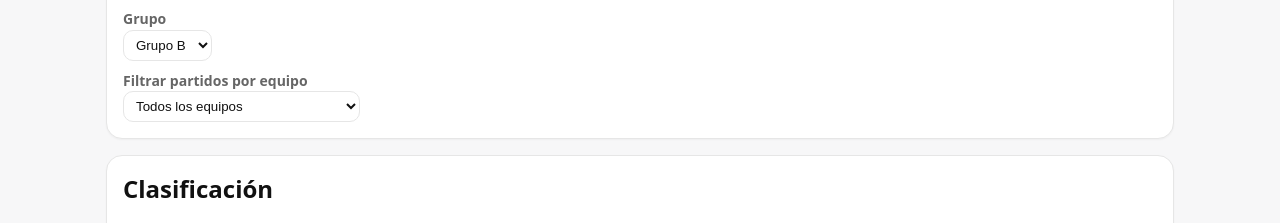
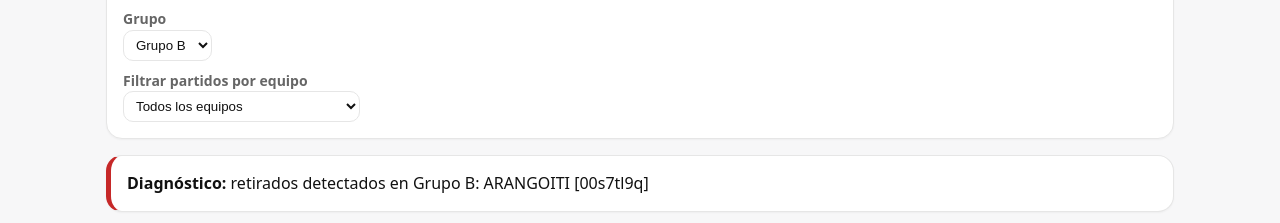
Before and after one commit to bertxohd7/balonmano-2026-2027, a plain HTML site: page viewer.html in a window 1280 px wide. Shown: the part 133-356 px from the top of the page. Drawn offline with nearby package versions, Linux system fonts and the light colour scheme.

Commit message:
Add files via upload

```diff
--- a/viewer.html
+++ b/viewer.html
@@ -150,6 +150,8 @@
     </div>
   </header>
 
+  <div id="withdrawnDebug" class="card" style="border-left:5px solid #c62828;display:none"></div>
+
   <section class="card">
     <h2 style="margin-top:0">Clasificación</h2>
     <div style="overflow:auto">
@@ -190,7 +192,7 @@
 
   <footer class="muted">
     Vista solo lectura. Los datos provienen del archivo <code>liga.json</code>.
-    <br>Versión: <b>2026.11.17.2 - Retirados</b>
+    <br>Versión: <b>2026.11.17.5 - Diagnóstico retirados</b>
   </footer>
 </div>
 
@@ -230,6 +232,27 @@
       .replace(/[\u0300-\u036f]/g,"")
       .toUpperCase()
       .trim();
+  }
+
+  function isTruthyWithdrawn(value){
+    return value === true ||
+           value === 1 ||
+           String(value).trim().toLowerCase() === "true" ||
+           String(value).trim().toLowerCase() === "yes" ||
+           String(value).trim().toLowerCase() === "si" ||
+           String(value).trim().toLowerCase() === "sí";
+  }
+
+  function isTeamWithdrawn(teamId, teamName){
+    const targetName = normalizeTeamName(teamName);
+
+    return (data?.teams || []).some(t => {
+      if(teamGroup(t) !== activeGroup) return false;
+      if(!isTruthyWithdrawn(t.withdrawn)) return false;
+
+      return String(t.id) === String(teamId) ||
+             normalizeTeamName(t.name) === targetName;
+    });
   }
 
   function getTeamLogo(name){
@@ -301,7 +324,7 @@
       map.set(t.id,{
         teamId:t.id,
         team:t.name,
-        withdrawn:t.withdrawn === true,
+        withdrawn:isTeamWithdrawn(t.id, t.name),
         PJ:0,G:0,E:0,P:0,GF:0,GC:0,DG:0,Pts:0
       });
     });
@@ -340,13 +363,24 @@
       }
     });
 
-    const arr = Array.from(map.values()).sort((a,b)=>{
-      if(a.withdrawn !== b.withdrawn) return a.withdrawn ? 1 : -1;
+    const sortNormal = (a,b)=>{
       if(b.Pts !== a.Pts) return b.Pts - a.Pts;
       if(b.DG !== a.DG) return b.DG - a.DG;
       if(b.GF !== a.GF) return b.GF - a.GF;
       return a.team.localeCompare(b.team,"es",{sensitivity:"base"});
-    });
+    };
+
+    const allRows = Array.from(map.values());
+
+    const activeRows = allRows
+      .filter(r => r.withdrawn !== true)
+      .sort(sortNormal);
+
+    const withdrawnRows = allRows
+      .filter(r => r.withdrawn === true)
+      .sort(sortNormal);
+
+    const arr = [...activeRows, ...withdrawnRows];
 
     return arr.map((r,i)=>Object.assign({Pos:i+1},r));
   }
@@ -381,11 +415,13 @@
         else if(r.Pos === 3) posText = "🥉 3";
       }
 
+      const isWithdrawn = isTeamWithdrawn(r.teamId, r.team);
+
       tr.innerHTML = `
         <td>${posText}</td>
-        <td class="${r.withdrawn ? 'withdrawn-team' : ''}">
+        <td class="${isWithdrawn ? 'withdrawn-team' : ''}">
           ${teamNameWithLogo(r.team)}
-          ${r.withdrawn ? '<span class="withdrawn-label">(Retirado)</span>' : ''}
+          ${isWithdrawn ? '<span class="withdrawn-label">(Retirado)</span>' : ''}
         </td>
         <td>${r.PJ}</td>
         <td>${r.G}</td>
@@ -674,7 +710,26 @@
     })();
   }
 
+  function renderWithdrawnDebug(){
+    const box = $("#withdrawnDebug");
+    if(!box || !data) return;
+
+    const retired = (data.teams || [])
+      .filter(t => teamGroup(t) === activeGroup && isTruthyWithdrawn(t.withdrawn));
+
+    if(retired.length === 0){
+      box.style.display = "";
+      box.innerHTML = `<b>Diagnóstico:</b> este viewer NO detecta ningún equipo retirado en el Grupo ${activeGroup}.`;
+      return;
+    }
+
+    box.style.display = "";
+    box.innerHTML = `<b>Diagnóstico:</b> retirados detectados en Grupo ${activeGroup}: ` +
+      retired.map(t => `${escapeHtml(t.name)} [${escapeHtml(String(t.id))}]`).join(", ");
+  }
+
   function renderAll(){
+    renderWithdrawnDebug();
     renderHeader();
     renderTeamFilter();
     renderStandings();
```
